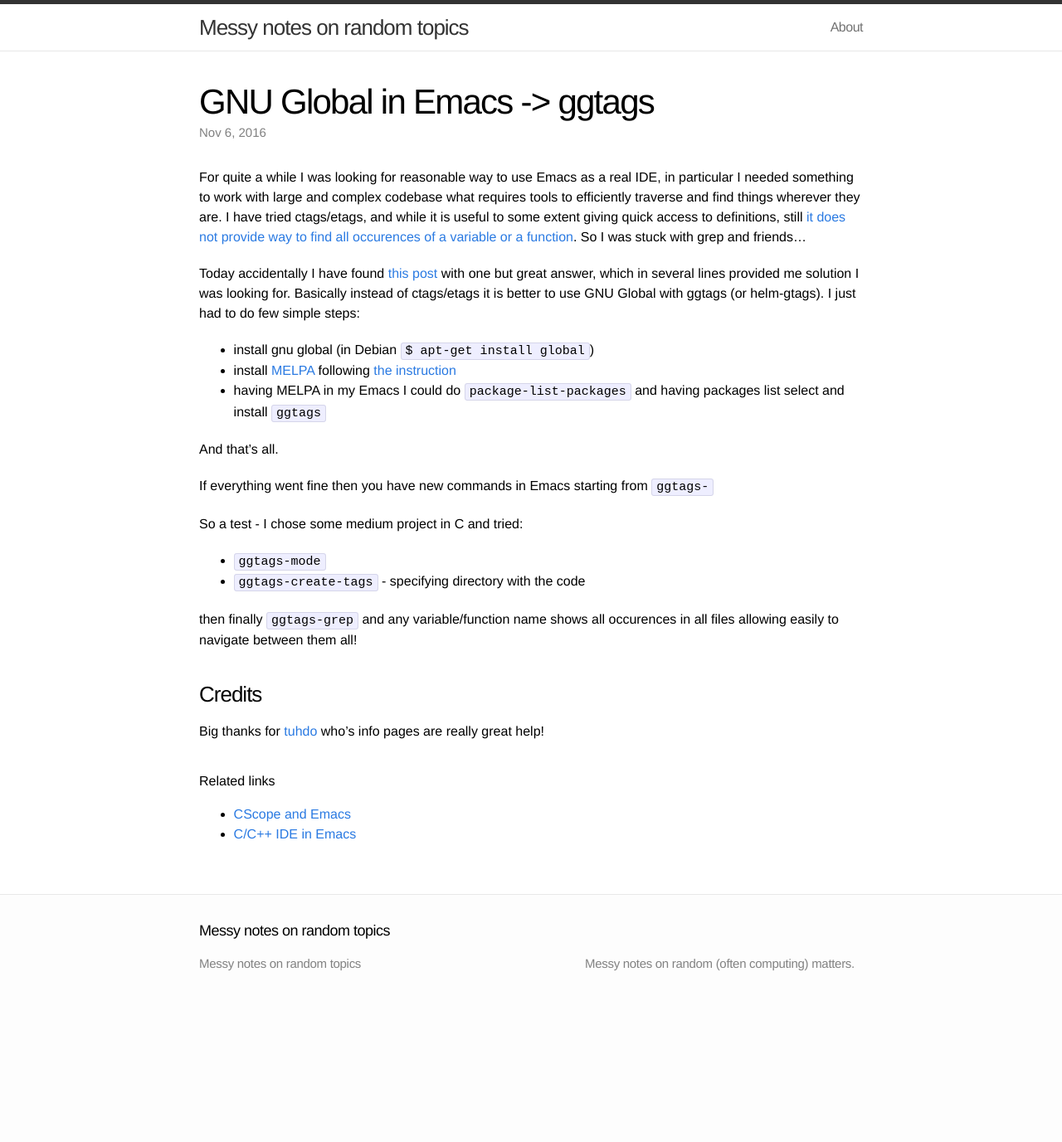
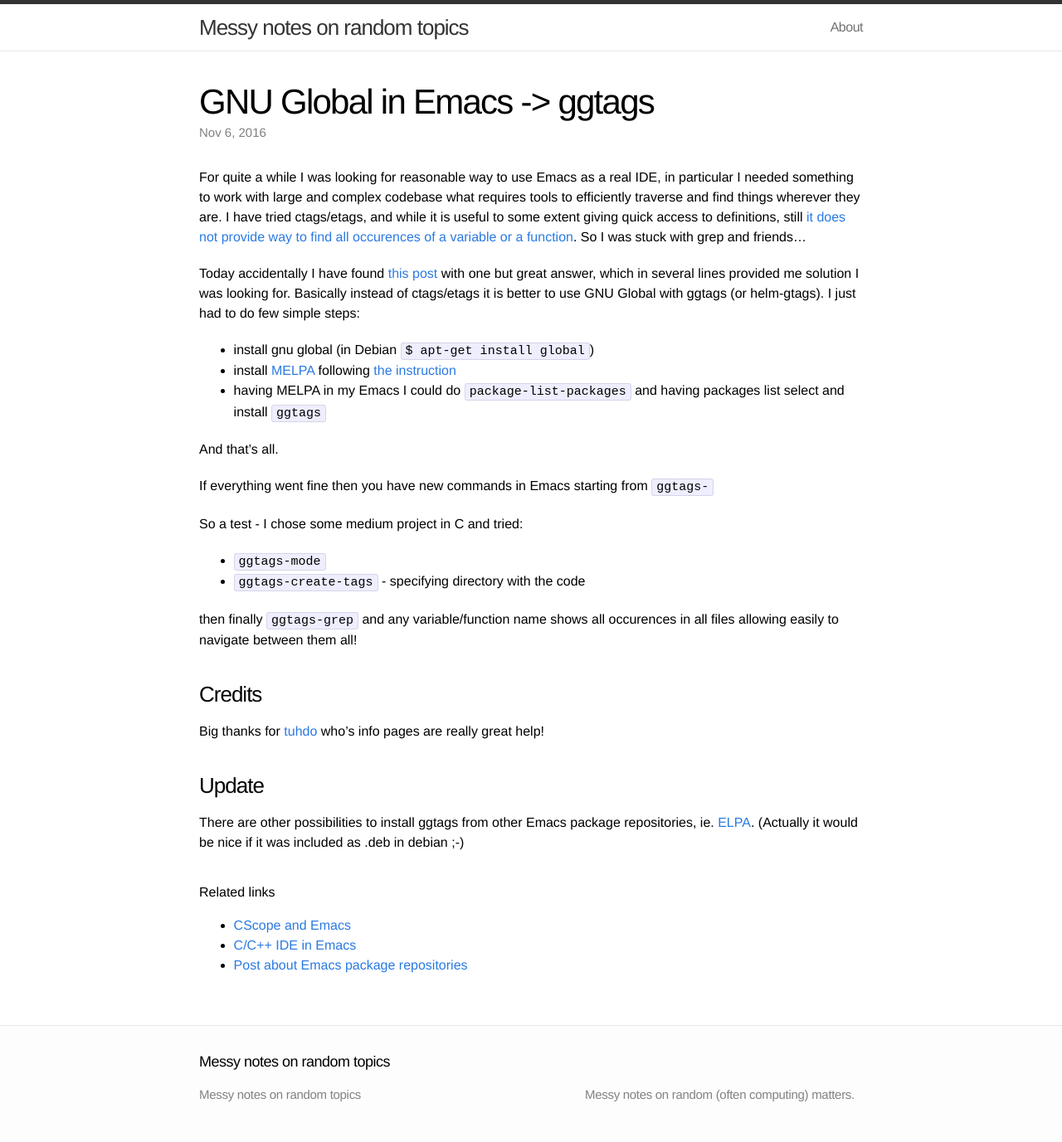
Before and after one commit to t-w/t-w.github.io, a Jekyll site: the page built from _posts/2016-11-06-emacs_gnu_global_ggtags.markdown, in a window 1280 px wide. Shown: the whole page at 83% size. Built offline with Jekyll 4.4.1, drawn with Linux system fonts in a browser that asks for light colours; before the commit the page ends 1219 px from its top, so only the background shows below that.

Commit message:
Update about other Emacs repositories.

```diff
--- a/_posts/2016-11-06-emacs_gnu_global_ggtags.markdown
+++ b/_posts/2016-11-06-emacs_gnu_global_ggtags.markdown
@@ -40,10 +40,16 @@ allowing easily to navigate between them all!
 ### Credits
 Big thanks for [tuhdo] who's info pages are really great help!
 
+### Update
+There are other possibilities to install ggtags from other Emacs package
+repositories, ie. [ELPA][elpa.ggtags].
+(Actually it would be nice if it was included as .deb in debian ;-)
 
 # Related links
 - [CScope and Emacs][cscope_emacs]
 - [C/C++ IDE in Emacs][c-ide.emacs]
+- [Post about Emacs package repositories][elpa_melpa]
+
 
 [ctags]:          http://stackoverflow.com/questions/30753882/how-to-use-ctags-to-list-all-the-references-of-a-symboltag-in-vim
 [cscope.stackex]: http://emacs.stackexchange.com/questions/9499/emacs-cscope-integration-basics
@@ -52,3 +58,5 @@ Big thanks for [tuhdo] who's info pages are really great help!
 [tuhdo]:          http://tuhdo.github.io/index.html
 [cscope_emacs]:   https://www.emacswiki.org/emacs/CScopeAndEmacs
 [c-ide.emacs]:    http://tuhdo.github.io/c-ide.html
+[elpa_melpa]:     http://emacs.stackexchange.com/questions/268/what-are-the-practical-differences-between-the-various-emacs-package-repositorie
+[elpa.ggtags]:    https://elpa.gnu.org/packages/ggtags.html
```
